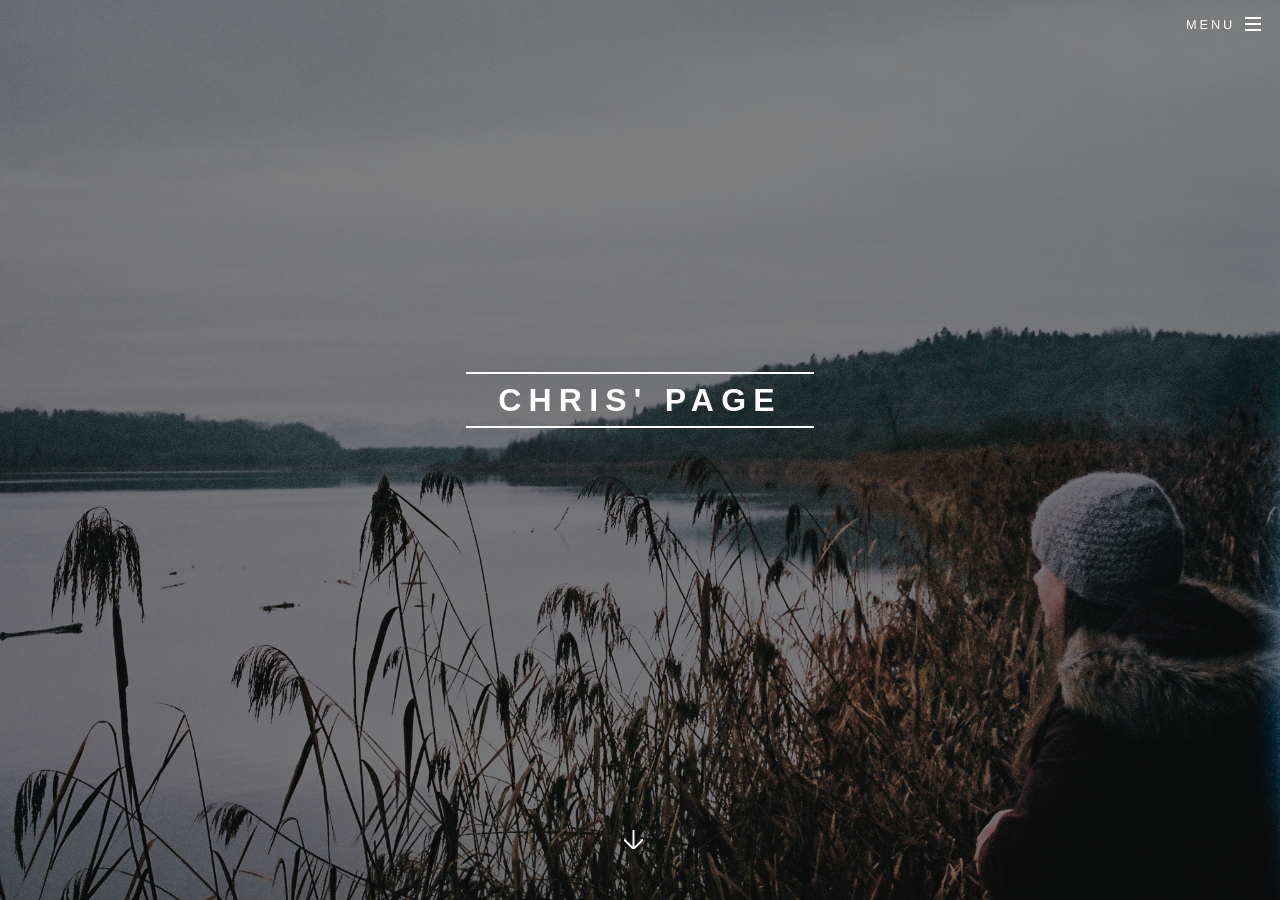
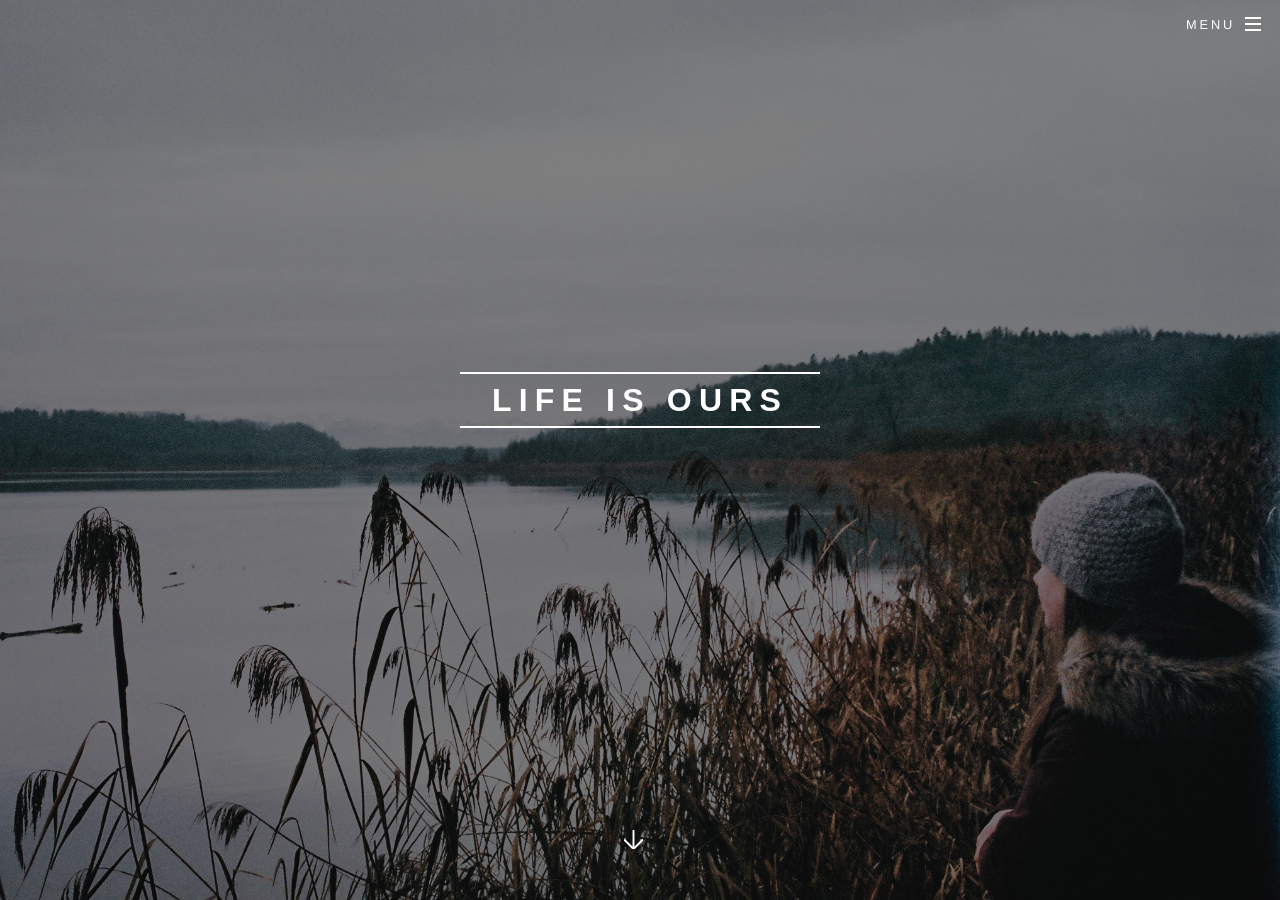
Before and after one commit to ChrisAtCodeWork/Chris-WebAufBau, a Jekyll site: the page built from index.html, in a window 1280 px wide and 900 px high. Built offline with Jekyll 4.4.1, drawn with Linux system fonts in a browser that asks for light colours; some web fonts are replaced.

Commit message:
Änderung des Namens

```diff
--- a/_config.yml
+++ b/_config.yml
@@ -2,7 +2,7 @@
 #
 
 # Site settings
-title: Chris' Page
+title: Life is Ours
 description: |
   Another fine responsive
   site template freebie
```
